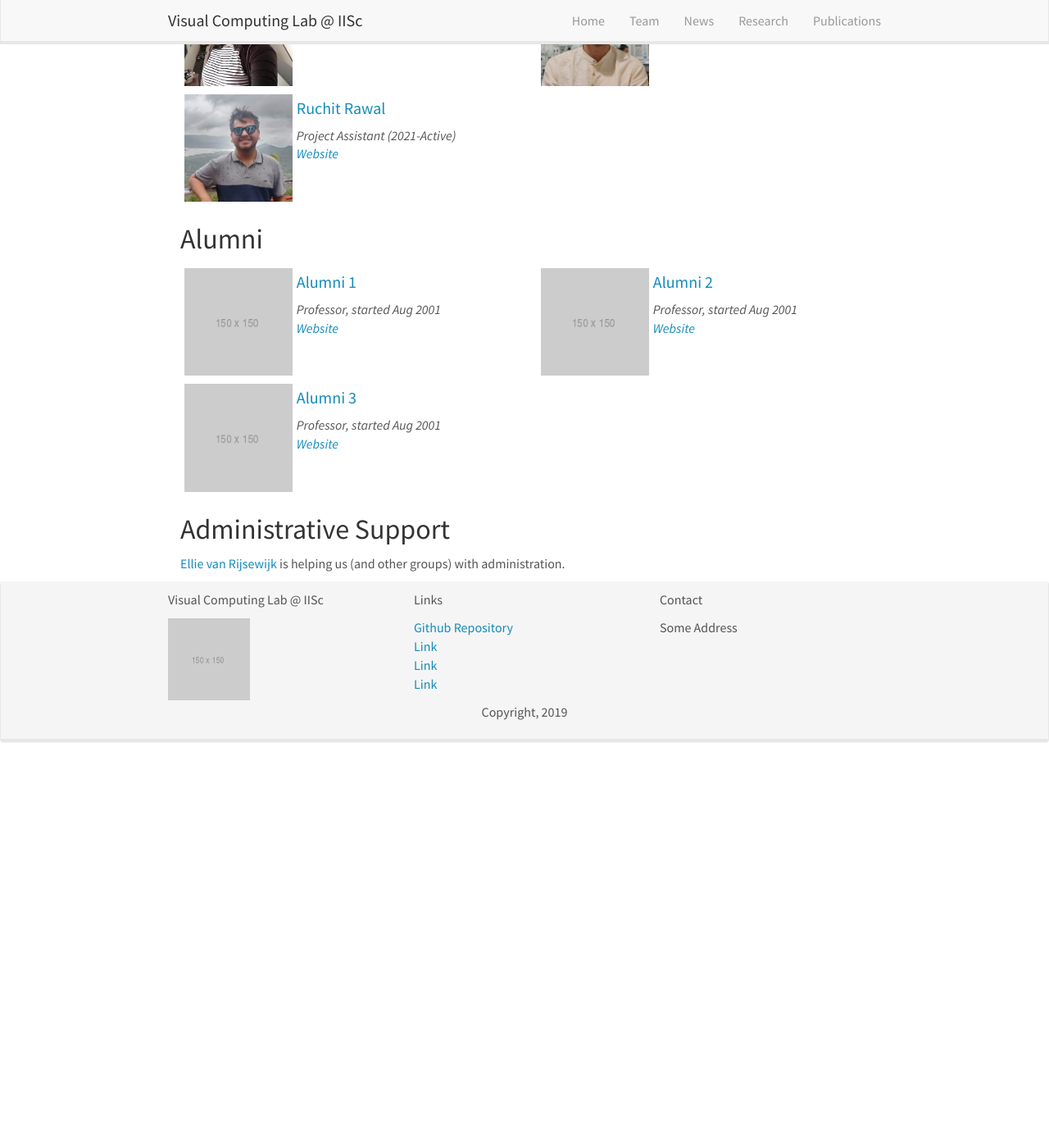
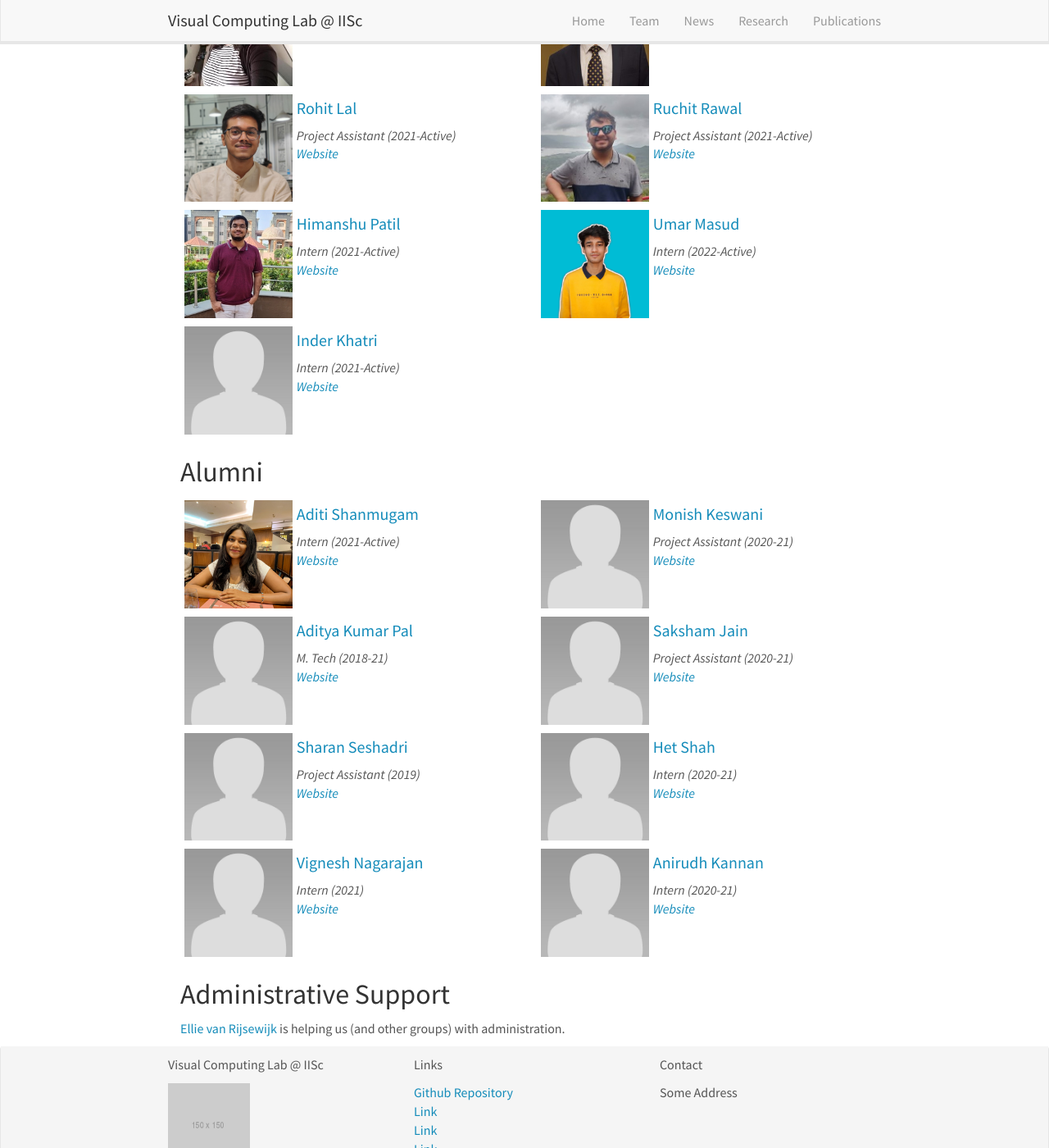
Before and after one commit to vcl-iisc/vclab-website, a Jekyll site: the page built from _pages/team.md, in a window 1280 px wide and 1400 px high, scrolled down 803 px. Shown: the whole window at 82% size. Built offline with Jekyll 4.4.1, drawn with Linux system fonts in a browser that asks for light colours; nearby versions of some CDN libraries; before the commit the page ends 1730 px from its top, so only the background shows below that.

Commit message:
added new members

```diff
--- a/_data/lab_alumni.yml
+++ b/_data/lab_alumni.yml
@@ -1,17 +1,47 @@
-- name: Alumni 1
+- name: Aditi Shanmugam
+  photo: aditi-shanmugam.png
+  info: Intern (2021-Active)
+  url: https://aditishanmugam.github.io
+  affiliation:
+
+- name: Monish Keswani
   photo: researcher.png
-  info: Professor, started Aug 2001
-  email: dellaert@gmail.com
-  url: https://dellaert.github.io/
+  info: Project Assistant (2020-21)
+  # url: https://dellaert.github.io/
+  affiliation: Visual Recognition Group, Czech Technical University
 
-- name: Alumni 2
+- name: Aditya Kumar Pal
   photo: researcher.png
-  info: Professor, started Aug 2001
-  email: dellaert@gmail.com
-  url: https://dellaert.github.io/
+  info: M. Tech (2018-21)
+  # url: https://dellaert.github.io/
+  affiliation: Walmart Labs
 
-- name: Alumni 3
+- name: Saksham Jain
   photo: researcher.png
-  info: Professor, started Aug 2001
-  email: dellaert@gmail.com
-  url: https://dellaert.github.io/
+  info: Project Assistant (2020-21)
+  # url: https://dellaert.github.io/
+  affiliation: Duke University (M.S., ECE)
+
+- name: Sharan Seshadri
+  photo: researcher.png
+  info: Project Assistant (2019)
+  # url: https://dellaert.github.io/
+  affiliation: SDE, Juniper Networks
+
+- name: Het Shah
+  photo: researcher.png
+  info: Intern (2020-21)
+  # url: https://dellaert.github.io/
+  affiliation: Research Intern, Microsoft Research India
+
+- name: Vignesh Nagarajan
+  photo: researcher.png
+  info: Intern (2021)
+  # url: https://dellaert.github.io/
+  affiliation: IIITDM Kancheepuram
+
+- name: Anirudh Kannan
+  photo: researcher.png
+  info: Intern (2020-21)
+  # url: https://dellaert.github.io/
+  affiliation: NA
--- a/_data/lab_members.yml
+++ b/_data/lab_members.yml
@@ -1,5 +1,5 @@
 - name: Gaurav Nayak
-  photo: researcher.png
+  photo: gaurav-nayak.png
   info: PhD, (2019-Active)
   url: https://dellaert.github.io/
 
@@ -23,6 +23,11 @@
   info: M.Tech (Research) (2019-Active)
   url: http://chaitrasj.github.io/
 
+- name: Shaurya Tiwari
+  photo: shaurya-tiwari.jpeg
+  info: M.Tech Coursework (2020-Active)
+  url: https://www.linkedin.com/in/shauryat97/
+
 - name: Rohit Lal
   photo: rohit-lal.jpg
   info: Project Assistant (2021-Active)
@@ -32,3 +37,18 @@
   photo: ruchit-rawal.jpg
   info: Project Assistant (2021-Active)
   url: http://ruchitrawal.github.io/
+
+- name: Himanshu Patil
+  photo: himanshu-patil.jpg
+  info: Intern (2021-Active)
+  url: http://linkedin.com/hipatil
+
+- name: Umar Masud
+  photo: umar-masud.jpg
+  info: Intern (2022-Active)
+  url: https://umar07.github.io/
+
+- name: Inder Khatri
+  photo: researcher.png
+  info: Intern (2021-Active)
+  url: https://umar07.github.io/
```
Also changed, not shown: README.md (+6 -2 lines), images/teampic/aditi-shanmugam.png (added), images/teampic/gaurav-nayak.png (added), images/teampic/himanshu-patil.jpg (added), images/teampic/researcher.png, images/teampic/shaurya-tiwari.jpeg (added).
